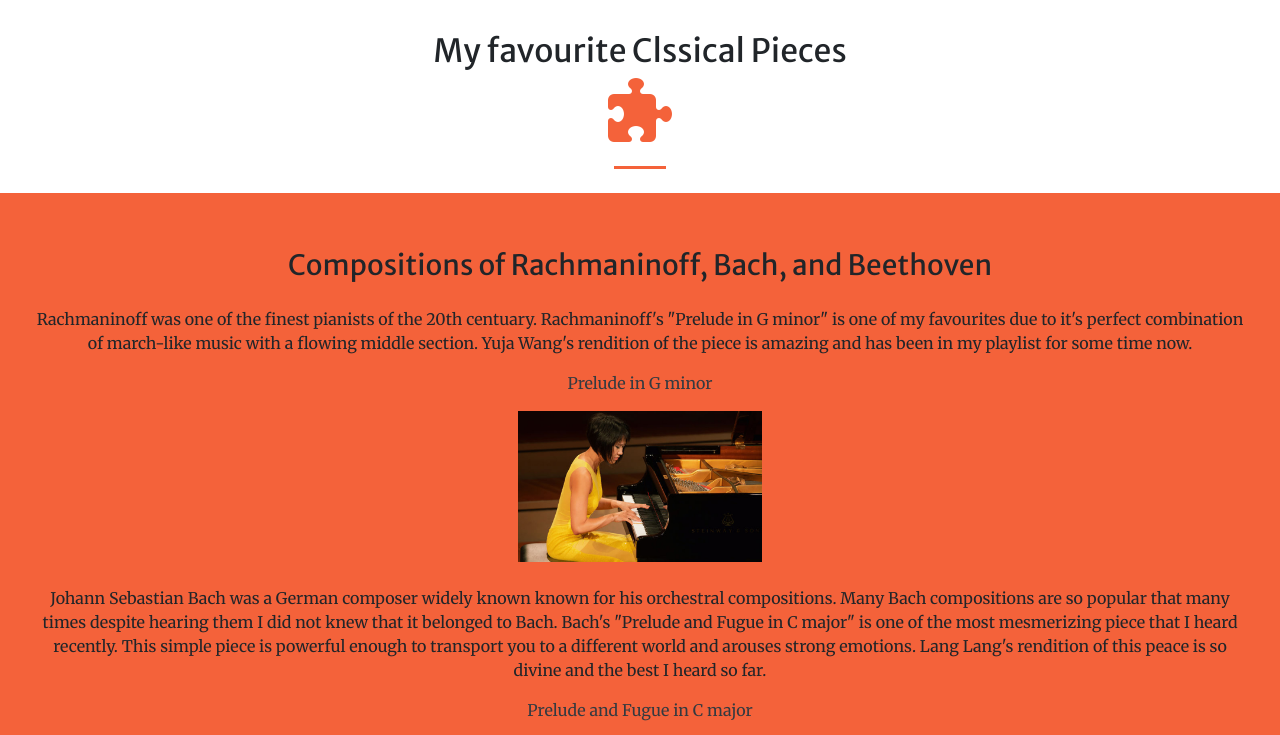
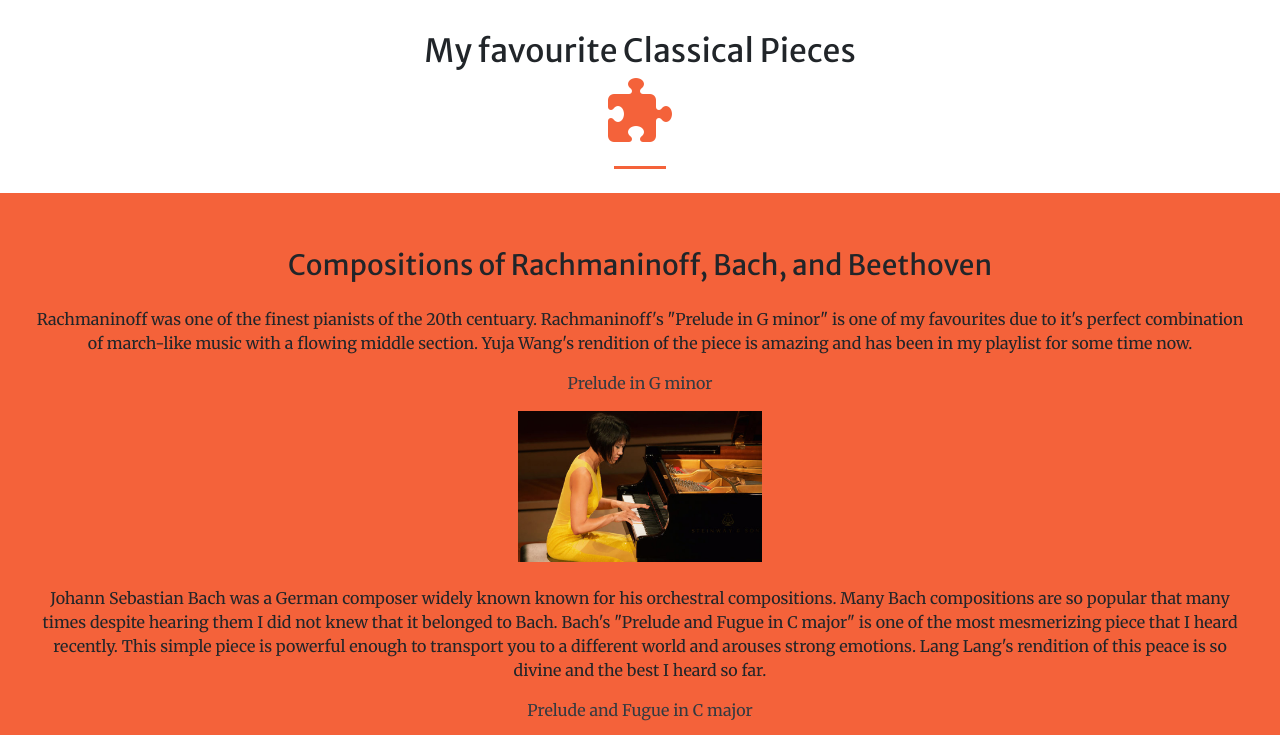
Before and after one commit to cgkrishnanunni/music, a plain HTML site: page index.html in a window 1280 px wide. Shown: the top 735 px of the page. Drawn offline with nearby package versions, Linux system fonts and the light colour scheme.

Commit message:
Update index.html

```diff
--- a/index.html
+++ b/index.html
@@ -60,7 +60,7 @@
     <div class="container-fluid p-0">
       <div class="row no-gutters">
         <div class="col-lg-12 text-center">
-          <h2 class="section-heading" id="work">My favourite Clssical Pieces</h2>
+          <h2 class="section-heading" id="work">My favourite Classical Pieces</h2>
           <i class="fas fa-4x fa-puzzle-piece text-primary sr-icons"></i>
           <hr class="divider my-4" />
 
```
